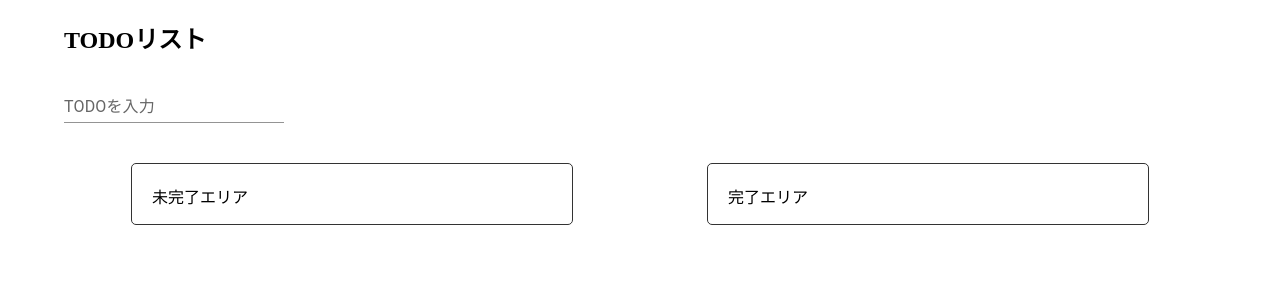
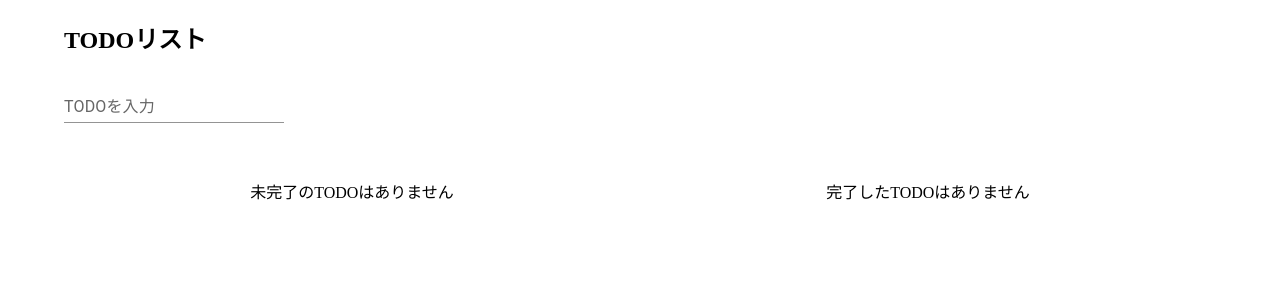
Before and after one commit to Masaaki618/elementary_todo, a React (Create React App) app: page / in a window 1280 px wide. Shown: the top 300 px of the page. Built offline with nearby package versions, Linux system fonts and the light colour scheme.

Commit message:
Add: TODOがない時の表示を変更

```diff
--- a/src/App.js
+++ b/src/App.js
@@ -95,12 +95,21 @@ export const App = () => {
         onChangeInput={onChangeInput}
       />
       <Box sx={{ display: "flex", justifyContent: "space-around", mt: 5 }}>
+        {imCompTodo.length === 0 ? (
+          <p>未完了のTODOはありません</p>
+        ) : (
           <ImCompEria
             imCompTodo={imCompTodo}
             onClickAddComp={onClickAddComp}
             onClickDeleteTodo={onClickDeleteTodo}
           />
+        )}
+
+        {compTodo.length === 0 ? (
+          <p>完了したTODOはありません</p>
+        ) : (
           <CompEria compTodo={compTodo} onClickBackImcomp={onClickBackImcomp} />
+        )}
       </Box>
     </Container>
   );
```
Lines whose indentation alone changed are shown as unchanged.
